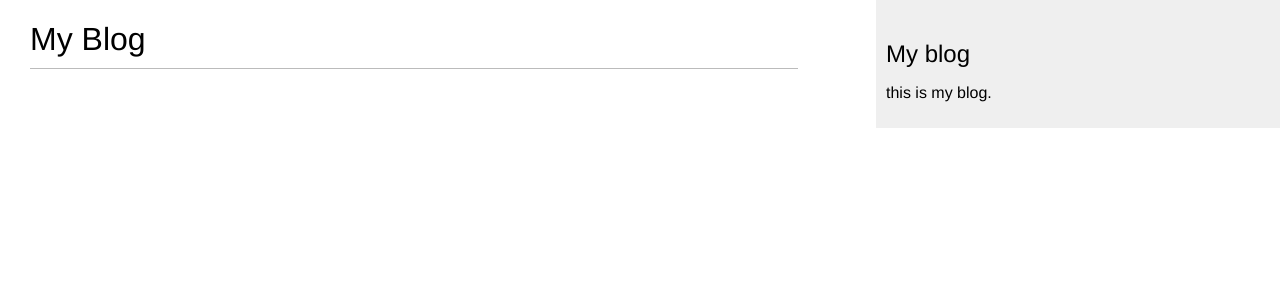
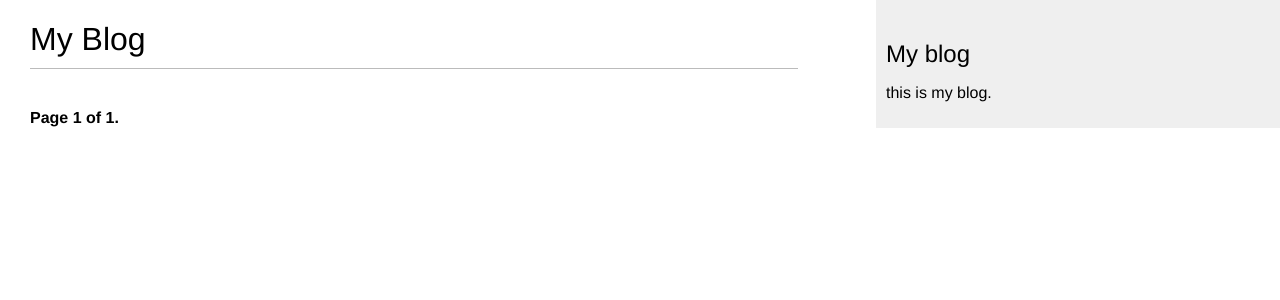
Before and after one commit to likelion-backend-6th/DjangoProject_LeeJinHo, a Django app: page /blog/ in a window 1280 px wide. Shown: the top 300 px of the page. Run offline with Django 4.2, Linux system fonts and the light colour scheme; data that the repository does not hold is empty.

Commit message:
[추가]pagenation 기능추가

```diff
--- a/blog/apps.py
+++ b/blog/apps.py
@@ -1,6 +1,7 @@
 #카탈로그 애플리케이션의 주요 설정을 포함합니다
 from django.apps import AppConfig
 
+
 class BlogConfig(AppConfig):
-    default_auto_field = 'django.db.models.BigAutoField'
-    name = 'blog'
+    default_auto_field = "django.db.models.BigAutoField"
+    name = "blog"
--- a/blog/templates/blog/post/list.html
+++ b/blog/templates/blog/post/list.html
@@ -13,4 +13,5 @@
         </p>
         {{ post.body|truncatewords:30|linebreaks }}
     {% endfor %}
+    {% include "pagination.html" with page=posts %}
 {% endblock content %}
--- /dev/null
+++ b/blog/templates/pagination.html
@@ -0,0 +1,13 @@
+<div class="pagination">
+    <span class="step-links">
+        {% if page.has_previous %}
+            <a href="?page={{ page.previous_page_number }}">Previous</a>
+        {% endif %}
+    <span class="current"> <!-- a태그로 만들면 계속 request되서 db에 부하를 준다 -->
+        Page {{ page.number }} of {{ page.paginator.num_pages }}.
+    </span>
+    {% if page.has_next %}
+        <a href="?page={{ page.next_page_number }}">Next</a>
+    {% endif %}
+    </span>
+</div>
--- a/blog/views.py
+++ b/blog/views.py
@@ -1,16 +1,21 @@
 # 어플리케이션의 로직이 들어갑니다.각 뷰는 HTTP요청을 받아 처리하고 응답을 반환
 from django.shortcuts import render, get_object_or_404
-from blog.models import Post
+from .models import Post
+from django.core.paginator import Paginator
 
 
 # Create your views here.
 def post_list(request):
-    posts = Post.published.all()
+    post_list = Post.published.all()
+    paginator = Paginator(post_list, 3) # 페이지당 3개의 게시물로 페이지네이션
+    page_number = request.GET.get('page', 1)
+
+    posts = paginator.page(page_number)
     return render(request, 'blog/post/list.html', {'posts': posts})
 
 
 def post_detail(request, year, month, day, post):
-    #날짜 및 post인수를 받아와 주어진 슬러그와 출판일을 가진 게시글 검색
+    # 날짜 및 post인수를 받아와 주어진 슬러그와 출판일을 가진 게시글 검색
     post = get_object_or_404(Post, status=Post.Status.PUBLISHED,
                              slug=post,
                              publish__year=year,
```
Also changed, not shown: blog/templates/blog/post/detail.html (+5 -3 lines).
